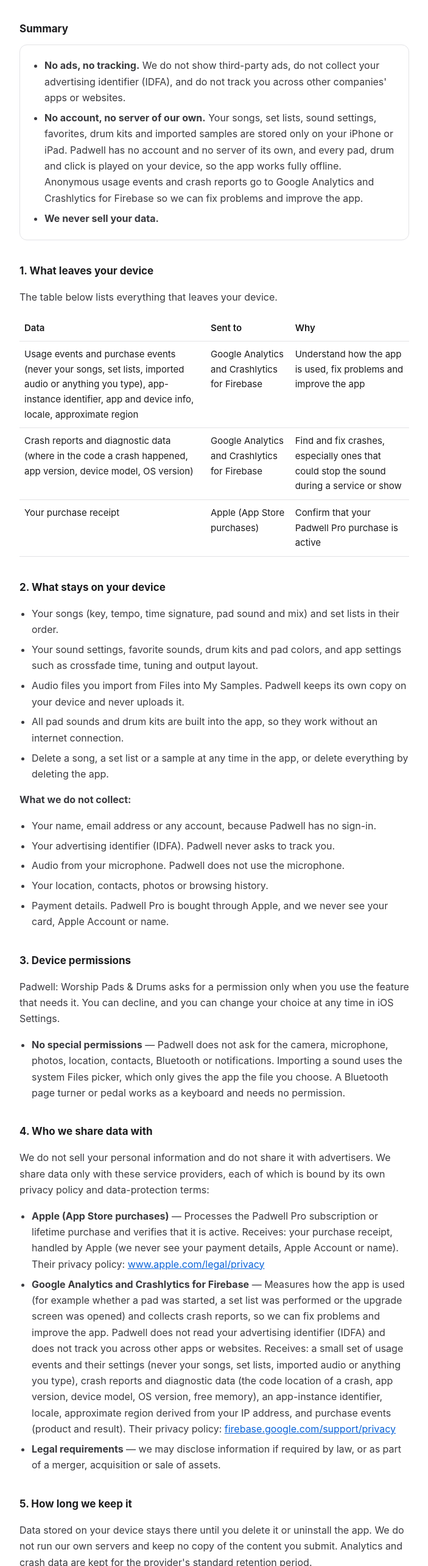
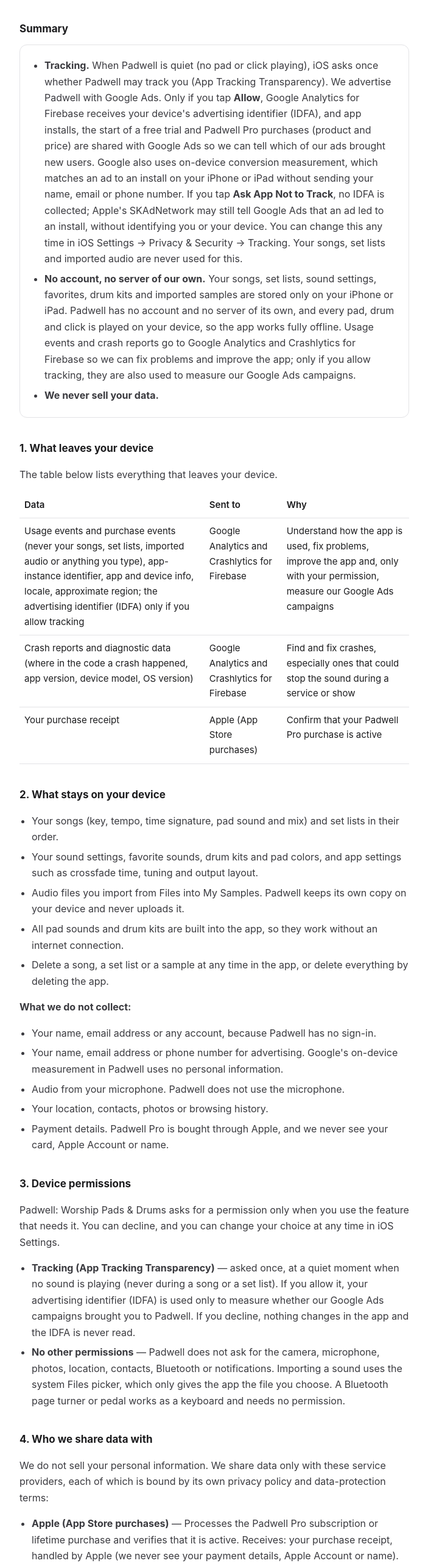
Before and after one commit to sourcegitsmile/sourcegitsmile.github.io, a plain HTML site: page padwell/privacy/index.html in a window 1280 px wide. Shown: the part 232-2800 px from the top of the page at 61% size, without its empty margins (288-991 px from the left). Drawn offline with Linux system fonts and the light colour scheme.

Commit message:
padwell: tracking (ATT + Google ODM) per dec_0020
Co-Authored-By: Claude Opus 5.5 <noreply@anthropic.com>

```diff
--- a/padwell/privacy/index.html
+++ b/padwell/privacy/index.html
@@ -47,15 +47,15 @@
   <p>This policy explains what information <strong>Padwell: Worship Pads &amp; Drums</strong> (“the app”, “we”) collects, why, and who it is shared with. It is written to match exactly what the app does.</p>
 <h2>Summary</h2>
 <div class="box"><ul>
-  <li><strong>No ads, no tracking.</strong> We do not show third-party ads, do not collect your advertising identifier (IDFA), and do not track you across other companies&#x27; apps or websites.</li>
-  <li><strong>No account, no server of our own.</strong> Your songs, set lists, sound settings, favorites, drum kits and imported samples are stored only on your iPhone or iPad. Padwell has no account and no server of its own, and every pad, drum and click is played on your device, so the app works fully offline. Anonymous usage events and crash reports go to Google Analytics and Crashlytics for Firebase so we can fix problems and improve the app.</li>
+  <li><strong>Tracking.</strong> When Padwell is quiet (no pad or click playing), iOS asks once whether Padwell may track you (App Tracking Transparency). We advertise Padwell with Google Ads. Only if you tap <strong>Allow</strong>, Google Analytics for Firebase receives your device&#x27;s advertising identifier (IDFA), and app installs, the start of a free trial and Padwell Pro purchases (product and price) are shared with Google Ads so we can tell which of our ads brought new users. Google also uses on-device conversion measurement, which matches an ad to an install on your iPhone or iPad without sending your name, email or phone number. If you tap <strong>Ask App Not to Track</strong>, no IDFA is collected; Apple&#x27;s SKAdNetwork may still tell Google Ads that an ad led to an install, without identifying you or your device. You can change this any time in iOS Settings → Privacy &amp; Security → Tracking. Your songs, set lists and imported audio are never used for this.</li>
+  <li><strong>No account, no server of our own.</strong> Your songs, set lists, sound settings, favorites, drum kits and imported samples are stored only on your iPhone or iPad. Padwell has no account and no server of its own, and every pad, drum and click is played on your device, so the app works fully offline. Usage events and crash reports go to Google Analytics and Crashlytics for Firebase so we can fix problems and improve the app; only if you allow tracking, they are also used to measure our Google Ads campaigns.</li>
   <li><strong>We never sell your data.</strong></li>
 </ul></div>
 
 <h2>1. What leaves your device</h2>
 <p>The table below lists everything that leaves your device.</p>
 <table><thead><tr><th>Data</th><th>Sent to</th><th>Why</th></tr></thead><tbody>
-<tr><td>Usage events and purchase events (never your songs, set lists, imported audio or anything you type), app-instance identifier, app and device info, locale, approximate region</td><td>Google Analytics and Crashlytics for Firebase</td><td>Understand how the app is used, fix problems and improve the app</td></tr>
+<tr><td>Usage events and purchase events (never your songs, set lists, imported audio or anything you type), app-instance identifier, app and device info, locale, approximate region; the advertising identifier (IDFA) only if you allow tracking</td><td>Google Analytics and Crashlytics for Firebase</td><td>Understand how the app is used, fix problems, improve the app and, only with your permission, measure our Google Ads campaigns</td></tr>
 <tr><td>Crash reports and diagnostic data (where in the code a crash happened, app version, device model, OS version)</td><td>Google Analytics and Crashlytics for Firebase</td><td>Find and fix crashes, especially ones that could stop the sound during a service or show</td></tr>
 <tr><td>Your purchase receipt</td><td>Apple (App Store purchases)</td><td>Confirm that your Padwell Pro purchase is active</td></tr>
 </tbody></table>
@@ -71,7 +71,7 @@
 <p><strong>What we do not collect:</strong></p>
 <ul>
   <li>Your name, email address or any account, because Padwell has no sign-in.</li>
-  <li>Your advertising identifier (IDFA). Padwell never asks to track you.</li>
+  <li>Your name, email address or phone number for advertising. Google&#x27;s on-device measurement in Padwell uses no personal information.</li>
   <li>Audio from your microphone. Padwell does not use the microphone.</li>
   <li>Your location, contacts, photos or browsing history.</li>
   <li>Payment details. Padwell Pro is bought through Apple, and we never see your card, Apple Account or name.</li>
@@ -80,14 +80,15 @@
 <h2>3. Device permissions</h2>
 <p>Padwell: Worship Pads &amp; Drums asks for a permission only when you use the feature that needs it. You can decline, and you can change your choice at any time in iOS Settings.</p>
 <ul>
-  <li><strong>No special permissions</strong> — Padwell does not ask for the camera, microphone, photos, location, contacts, Bluetooth or notifications. Importing a sound uses the system Files picker, which only gives the app the file you choose. A Bluetooth page turner or pedal works as a keyboard and needs no permission.</li>
+  <li><strong>Tracking (App Tracking Transparency)</strong> — asked once, at a quiet moment when no sound is playing (never during a song or a set list). If you allow it, your advertising identifier (IDFA) is used only to measure whether our Google Ads campaigns brought you to Padwell. If you decline, nothing changes in the app and the IDFA is never read.</li>
+  <li><strong>No other permissions</strong> — Padwell does not ask for the camera, microphone, photos, location, contacts, Bluetooth or notifications. Importing a sound uses the system Files picker, which only gives the app the file you choose. A Bluetooth page turner or pedal works as a keyboard and needs no permission.</li>
 </ul>
 
 <h2>4. Who we share data with</h2>
-<p>We do not sell your personal information and do not share it with advertisers. We share data only with these service providers, each of which is bound by its own privacy policy and data-protection terms:</p>
+<p>We do not sell your personal information. We share data only with these service providers, each of which is bound by its own privacy policy and data-protection terms:</p>
 <ul>
   <li><strong>Apple (App Store purchases)</strong> — Processes the Padwell Pro subscription or lifetime purchase and verifies that it is active. Receives: your purchase receipt, handled by Apple (we never see your payment details, Apple Account or name). Their privacy policy: <a href="https://www.apple.com/legal/privacy/" rel="noopener">www.apple.com/legal/privacy</a></li>
-  <li><strong>Google Analytics and Crashlytics for Firebase</strong> — Measures how the app is used (for example whether a pad was started, a set list was performed or the upgrade screen was opened) and collects crash reports, so we can fix problems and improve the app. Padwell does not read your advertising identifier (IDFA) and does not track you across other apps or websites. Receives: a small set of usage events and their settings (never your songs, set lists, imported audio or anything you type), crash reports and diagnostic data (the code location of a crash, app version, device model, OS version, free memory), an app-instance identifier, locale, approximate region derived from your IP address, and purchase events (product and result). Their privacy policy: <a href="https://firebase.google.com/support/privacy" rel="noopener">firebase.google.com/support/privacy</a></li>
+  <li><strong>Google Analytics and Crashlytics for Firebase</strong> — Measures how the app is used (for example whether a pad was started, a set list was performed or the upgrade screen was opened) and collects crash reports, so we can fix problems and improve the app, and — only if you allow tracking — measures whether our Google Ads campaigns led to the app being installed or used, using Google&#x27;s on-device measurement. Receives: a small set of usage events and their settings (never your songs, set lists, imported audio or anything you type), crash reports and diagnostic data (the code location of a crash, app version, device model, OS version, free memory), an app-instance identifier, locale, approximate region derived from your IP address, and purchase events (product and result); if you allow tracking in the App Tracking Transparency prompt, your advertising identifier (IDFA). Their privacy policy: <a href="https://firebase.google.com/support/privacy" rel="noopener">firebase.google.com/support/privacy</a></li>
   <li><strong>Legal requirements</strong> — we may disclose information if required by law, or as part of a merger, acquisition or sale of assets.</li>
 </ul>
 
@@ -104,11 +105,12 @@
   <li><strong>Manage or cancel your subscription</strong> in iOS Settings → your name → Subscriptions.</li>
   <li><strong>Restore a purchase</strong> on the Padwell Pro screen or in Settings → Restore Purchases.</li>
   <li><strong>Turn haptics off</strong> in Settings → Haptics in the app.</li>
+  <li><strong>Allow or stop tracking</strong> at any time in iOS Settings → Privacy &amp; Security → Tracking → Padwell.</li>
 </ul>
 <p>For any other request, email <a href="mailto:hoangdovan.bravo@gmail.com">hoangdovan.bravo@gmail.com</a>. We will respond within 30 days.</p>
 
 <h2>8. Tracking</h2>
-<p>We do <strong>not</strong> track you across other companies' apps or websites. We do not access your advertising identifier (IDFA), so the app never shows the App Tracking Transparency prompt.</p>
+<p>When Padwell is quiet (no pad or click playing), iOS asks once whether Padwell may track you (App Tracking Transparency). We advertise Padwell with Google Ads. Only if you tap <strong>Allow</strong>, Google Analytics for Firebase receives your device&#x27;s advertising identifier (IDFA), and app installs, the start of a free trial and Padwell Pro purchases (product and price) are shared with Google Ads so we can tell which of our ads brought new users. Google also uses on-device conversion measurement, which matches an ad to an install on your iPhone or iPad without sending your name, email or phone number. If you tap <strong>Ask App Not to Track</strong>, no IDFA is collected; Apple&#x27;s SKAdNetwork may still tell Google Ads that an ad led to an install, without identifying you or your device. You can change this any time in iOS Settings → Privacy &amp; Security → Tracking. Your songs, set lists and imported audio are never used for this.</p>
 
 <h2>9. Children</h2>
 <p>The app is not directed at children under 13, and we do not knowingly collect personal information from them. If you believe a child has provided us personal information, contact us and we will delete it.</p>
```
Also changed, not shown: _src/apps/padwell.json (+16 -10 lines).
